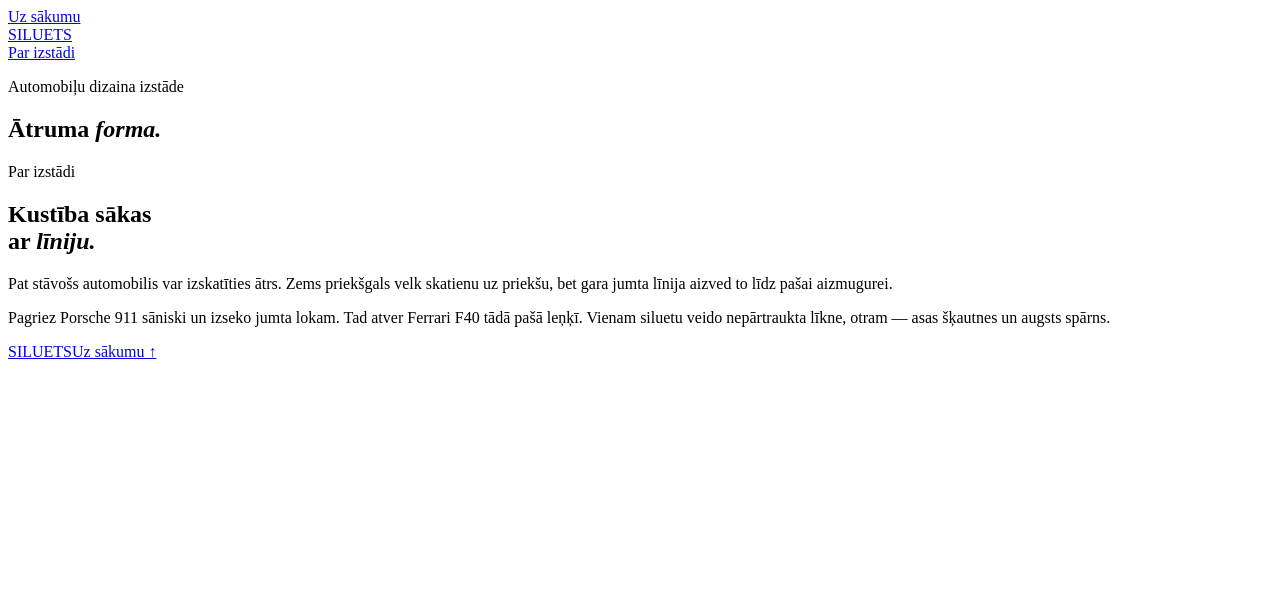
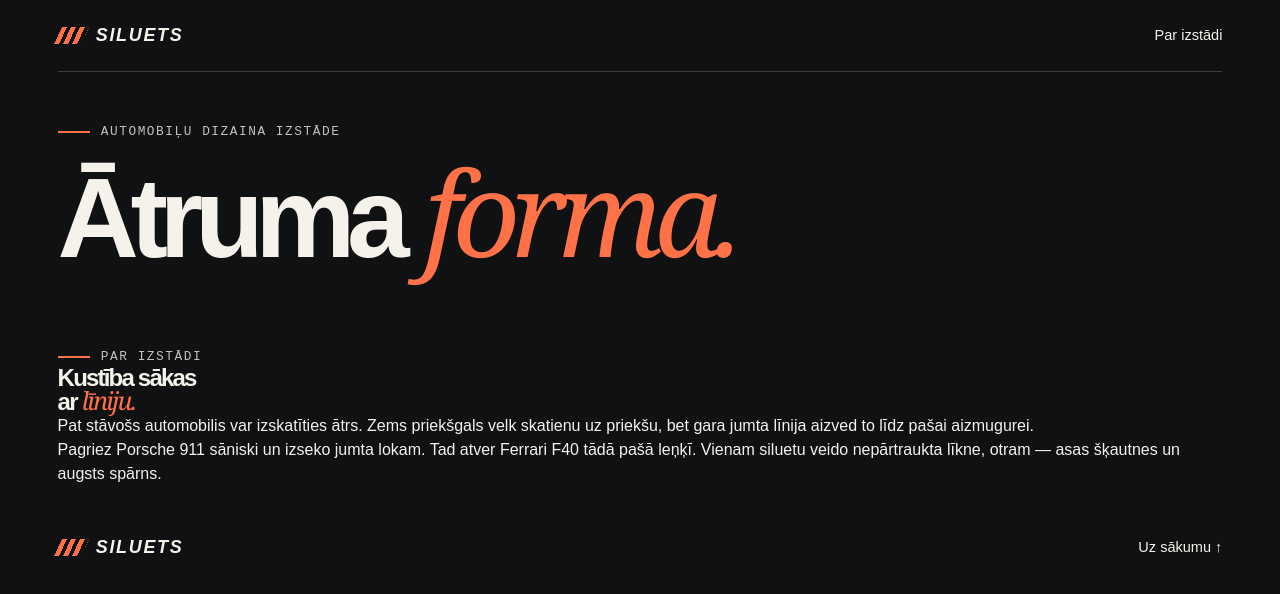
Before and after one commit to 12pro228/Matuzovs_Nazarovs_Nikitins, a plain HTML site: page index.html in a window 1280 px wide. Drawn offline with Linux system fonts and the light colour scheme; files that its build step writes are made by us from their sources.

Commit message:
need to fix

```diff
--- a/index.html
+++ b/index.html
@@ -5,6 +5,7 @@
     <meta name="viewport" content="width=device-width,initial-scale=1" />
     <meta name="theme-color" content="#101112" />
     <title>Ātruma forma — automobiļu dizaina izstāde</title>
+    <link rel="stylesheet" href="css/style.css" />
   </head>
   <body id="sakums">
     <a class="skip" href="#sakums">Uz sākumu</a>
--- /dev/null
+++ b/style.css
@@ -0,0 +1,213 @@
+/* Krāsas un pamata stili */
+
+:root {
+  color-scheme: dark;
+  --bg: #101112;
+  --text: #f4f2eb;
+  --muted: #aaa9a6;
+  --fire: #ff7147;
+  --line: #393a39;
+}
+
+* {
+  box-sizing: border-box;
+}
+
+html {
+  scroll-behavior: smooth;
+  scroll-padding-top: 1rem;
+}
+
+body {
+  margin: 0;
+  font: 1rem/1.5 Arial, Helvetica, sans-serif;
+  background: var(--bg);
+  color: var(--text);
+}
+
+.wrap {
+  width: min(1440px, 91%);
+  margin-inline: auto;
+}
+
+a {
+  color: inherit;
+  text-decoration: none;
+}
+
+button {
+  color: inherit;
+  font: inherit;
+  cursor: pointer;
+}
+
+button:focus-visible,
+a:focus-visible,
+[tabindex]:focus-visible {
+  outline: 3px solid var(--fire);
+  outline-offset: 4px;
+}
+
+.skip {
+  position: absolute;
+  top: -6rem;
+  left: 1rem;
+  z-index: 3;
+  padding: 1rem;
+  background: var(--bg);
+}
+
+.skip:focus {
+  top: .5rem;
+}
+
+/* Kopīgais izkārtojums un navigācija */
+
+.top,
+nav,
+.brand,
+.mast,
+.artbar,
+.legend,
+.controls,
+.sectionhead,
+footer,
+.viewer-top,
+.viewer-bottom {
+  display: flex;
+  align-items: center;
+}
+
+.top,
+.mast,
+.artbar,
+.sectionhead,
+footer,
+.viewer-top,
+.viewer-bottom {
+  justify-content: space-between;
+}
+
+.top {
+  min-height: 72px;
+  border-bottom: 1px solid var(--line);
+}
+
+.brand {
+  gap: .7rem;
+  font-weight: 800;
+  font-style: italic;
+  letter-spacing: .095em;
+  font-size: 1.12rem;
+}
+
+.mark {
+  width: 27px;
+  height: 17px;
+  display: inline-block;
+  transform: skewX(-26deg);
+  background: repeating-linear-gradient(90deg, var(--fire) 0 5px, transparent 5px 9px);
+}
+
+nav {
+  gap: clamp(1rem, 3vw, 3rem);
+}
+
+nav a,
+footer > a:last-child,
+.entry {
+  font-size: .91rem;
+}
+
+nav a:hover,
+footer a:hover {
+  color: var(--fire);
+}
+
+/* Izstādes virsraksts */
+
+.mast {
+  align-items: end;
+  gap: 1rem;
+  padding: clamp(1.9rem, 4vw, 4.5rem) 0 1.6rem;
+}
+
+.eyebrow,
+#count,
+.number,
+.sectionhead > span,
+#work-count {
+  font: .8rem/1.4 ui-monospace, monospace;
+  letter-spacing: .12em;
+  text-transform: uppercase;
+}
+
+.eyebrow {
+  display: flex;
+  gap: .7rem;
+  align-items: center;
+  color: #c5c2bd;
+}
+
+.eyebrow::before {
+  content: '';
+  width: 2rem;
+  height: 2px;
+  background: var(--fire);
+}
+
+h1,
+h2,
+p {
+  margin: 0;
+}
+
+h1,
+h2 {
+  font-weight: 600;
+  line-height: .99;
+  letter-spacing: -.075em;
+}
+
+h1 {
+  font-size: clamp(4rem, 8.8vw, 9rem);
+  margin-top: .13em;
+}
+
+h1 em,
+h2 em {
+  font: italic normal 1.04em/.95 Georgia, serif;
+  color: var(--fire);
+}
+
+.entry {
+  display: flex;
+  align-items: center;
+  gap: .9rem;
+  padding: .4rem 0;
+  white-space: nowrap;
+}
+
+.entry span {
+  width: 2.1rem;
+  height: 2.1rem;
+  border: 1px solid #666;
+  border-radius: 50%;
+  display: grid;
+  place-items: center;
+}
+
+.entry:hover span {
+  background: var(--fire);
+  color: var(--bg);
+}
+
+
+#art { display: block; width: 100%; max-height: 460px; object-fit: contain; }
+.grid { display: grid; grid-template-columns: repeat(auto-fit, minmax(min(100%, 220px), 1fr)); gap: 1.5rem; }
+.card { margin: 0; }
+.thumb img { width: 100%; display: block; }
+.collection, .story { padding-block: 3rem; }
+.artbar { padding: 1rem; }
+.controls { gap: .5rem; }
+.controls button { width: 44px; height: 44px; }
```
